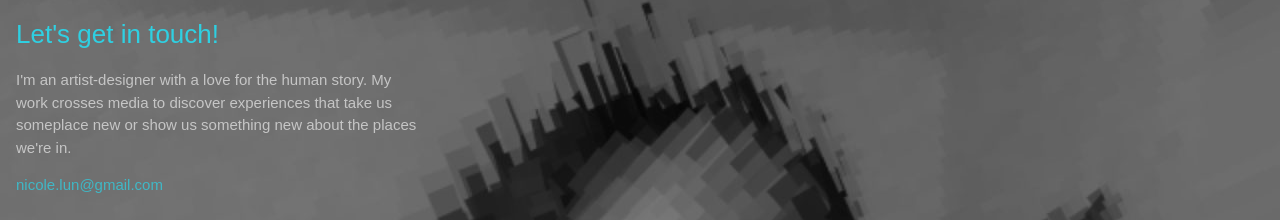
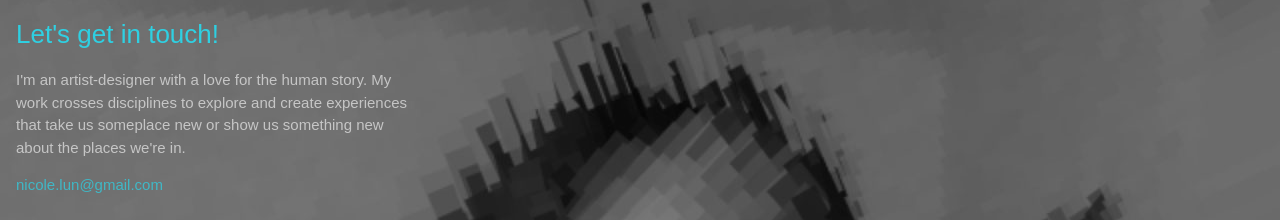
Before and after one commit to nicolelun/portfolio, a plain HTML site: page contact.html in a window 1280 px wide. Shown: the part 123-343 px from the top of the page. Drawn offline with nearby package versions, Linux system fonts and the light colour scheme; a web font is replaced by a local one.

Commit message:
Updated Contact Description
Updated contact description.

```diff
--- a/contact.html
+++ b/contact.html
@@ -68,7 +68,7 @@
 	<div class="w3-row">
 		<div class="w3-col l6 m6 s12 buffered-container" style="max-width: 440px">
 			<h1>Let's get in touch!</h1>
-			<p style="color: rgba(255, 255, 255, 0.6)">I'm an artist-designer with a love for the human story. My work crosses media to discover experiences that take us someplace new or show us something new about the places we're in.</p>
+			<p style="color: rgba(255, 255, 255, 0.6)">I'm an artist-designer with a love for the human story. My work crosses disciplines to explore and create experiences that take us someplace new or show us something new about the places we're in.</p>
 			<a class="w3-hover-text-orange" href="mailto:nicole.lun@gmail.com">nicole.lun@gmail.com</a>
 		</div>
 	</div>
```
